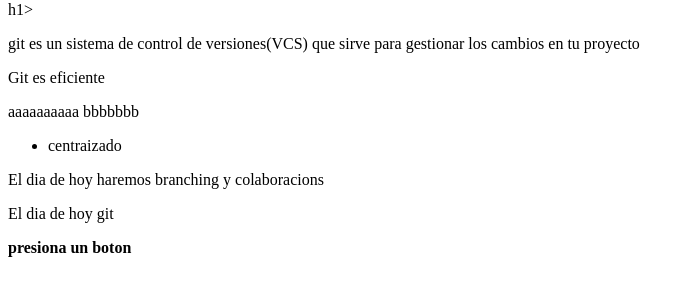
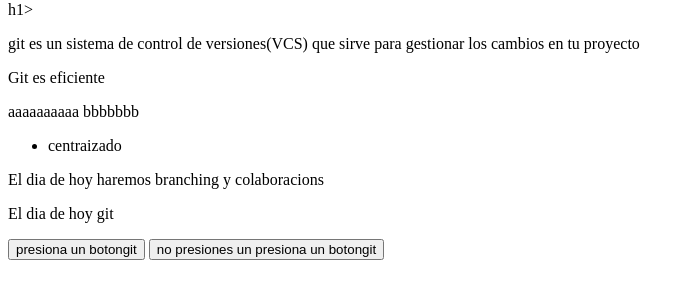
Before and after one commit to raulrbarron/git, a plain HTML site: page index.html in a window 1280 px wide. Shown: the part 79-378 px from the top of the page, without its empty margins (0-695 px from the left). Drawn offline with Linux system fonts and the light colour scheme.

Commit message:
agrega otro boton

```diff
--- a/index.html
+++ b/index.html
@@ -19,6 +19,7 @@
    <p>El dia de hoy git
     </p>
 
-    <b>presiona un boton</b>
+    <button>presiona un botongit</button>
+    <button>no presiones un presiona un botongit</button>
 </body>
 </html>
```
